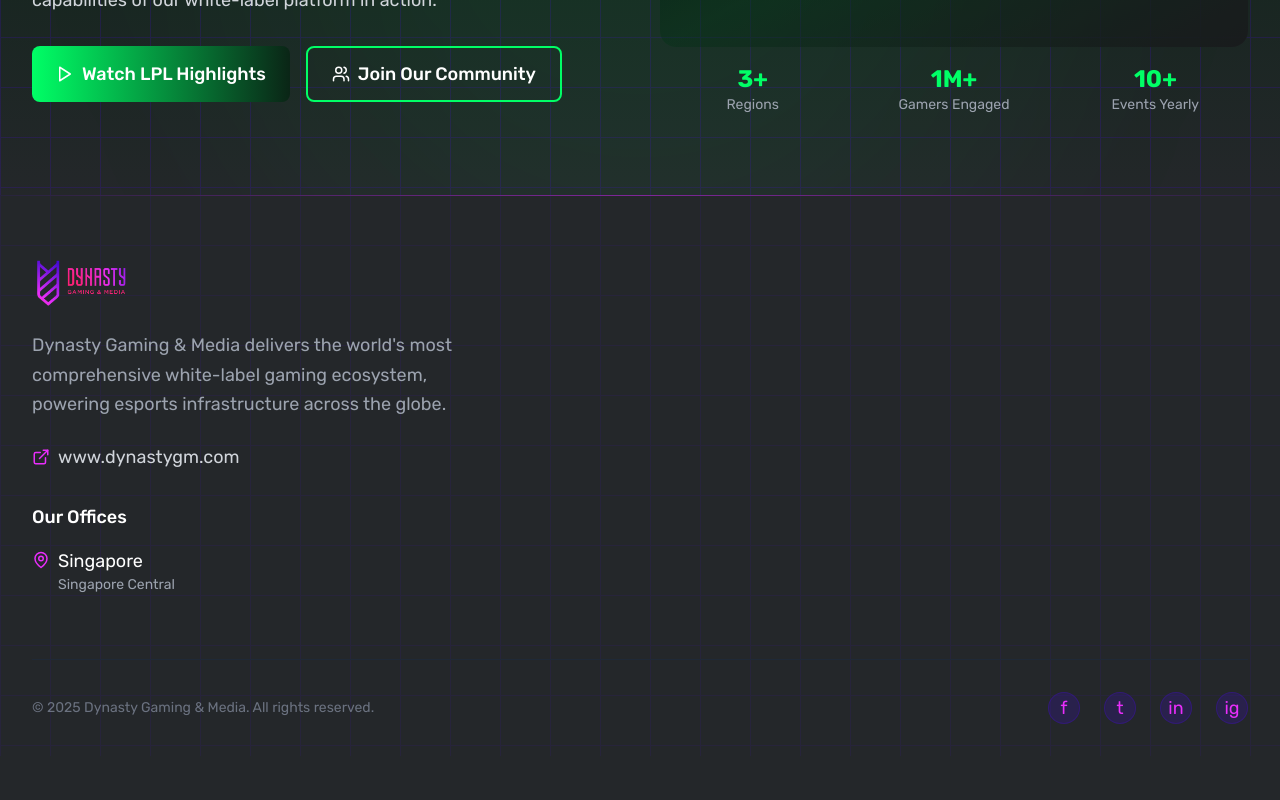
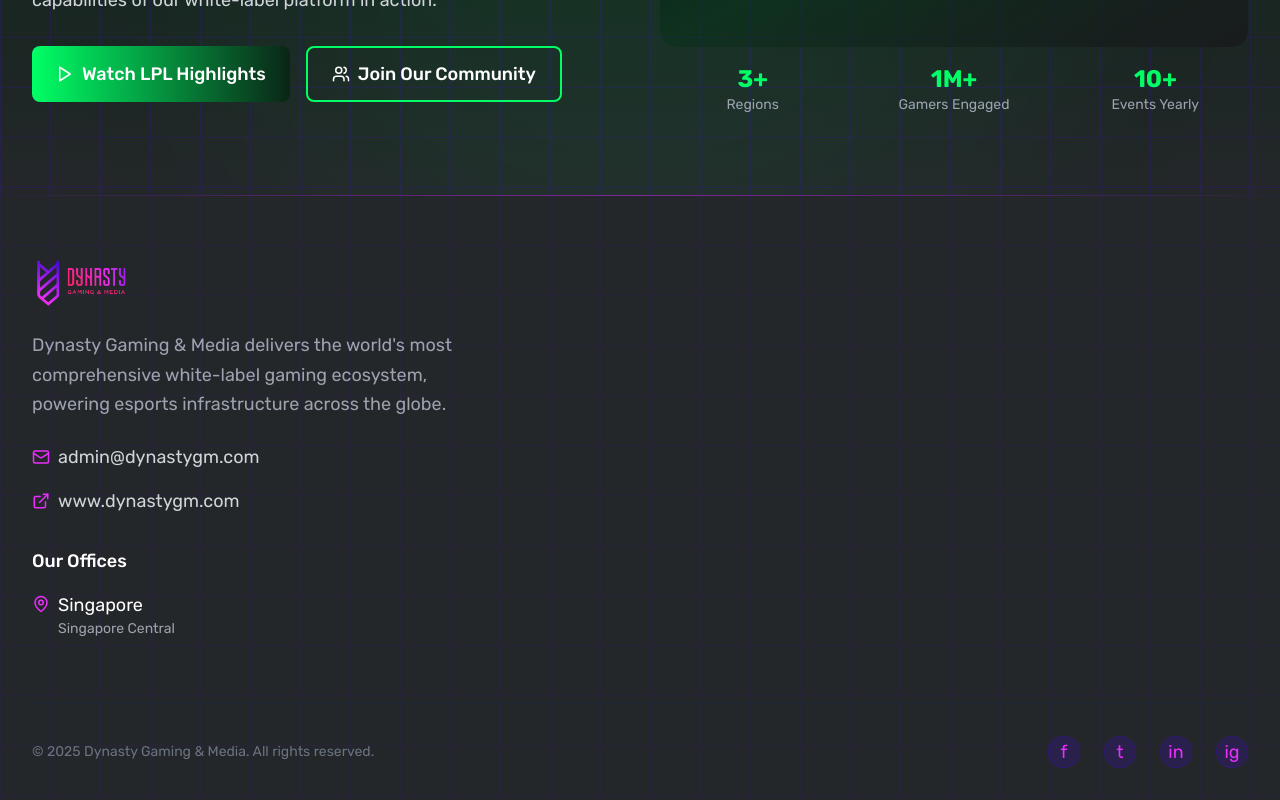
Before and after one commit to qaidjohar/dgm-land, a React (Vite) app: page / in a window 1280 px wide. Shown: the part 5100-5900 px from the top of the page. Before the commit the page ends 5856 px from the top, so only its background shows below. Built offline with nearby package versions, Linux system fonts and the light colour scheme.

Commit message:
Updated contact email in Footer component to admin@dynastygm.com and restored the email section for visibility.

```diff
--- a/src/components/Footer.tsx
+++ b/src/components/Footer.tsx
@@ -32,12 +32,12 @@ const Footer: React.FC = () => {
             <p className="text-gray-400 mb-6 max-w-md">
               Dynasty Gaming & Media delivers the world's most comprehensive white-label gaming ecosystem, powering esports infrastructure across the globe.
             </p>
-            {/* <div className="flex items-center mb-4">
+            <div className="flex items-center mb-4">
               <Mail size={18} className="text-flamingo mr-2" />
-              <a href="mailto:info@dynastygm.com" className="text-gray-300 hover:text-flamingo transition-colors">
-                info@dynastygm.com
+              <a href="mailto:admin@dynastygm.com" className="text-gray-300 hover:text-flamingo transition-colors">
+                admin@dynastygm.com
               </a>
-            </div> */}
+            </div>
             <div className="flex items-center mb-4">
               <ExternalLink size={18} className="text-flamingo mr-2" />
               <a href="https://www.dynastygm.com" target="_blank" rel="noopener noreferrer" className="text-gray-300 hover:text-flamingo transition-colors">
```
